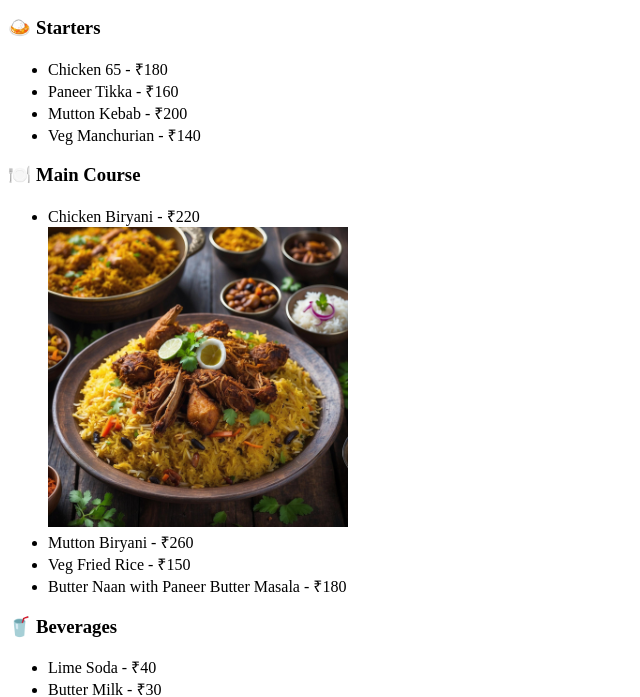
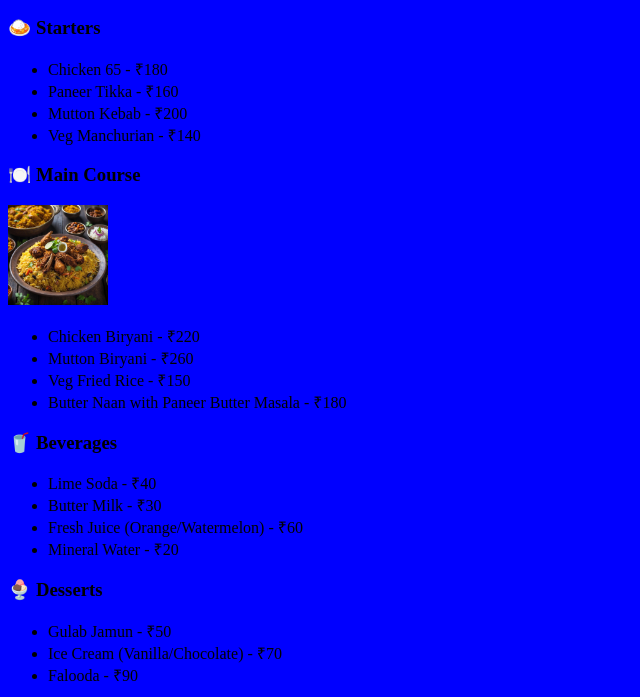
Before and after one commit to sabintaj22-create/mywebsite, a plain HTML site: page bhuhari.html in a window 1280 px wide. Shown: the part 110-807 px from the top of the page, without its empty margins (0-640 px from the left). Drawn offline with Linux system fonts and the light colour scheme.

Commit message:
Update bhuhari.html

```diff
--- a/bhuhari.html
+++ b/bhuhari.html
@@ -3,7 +3,7 @@
 <head>
     <title>Hiza Restaurant - Menu</title>
 </head>
-<body>
+<body style="background-color: blue">
 
     <h1>Hiza Restaurant</h1>
     <h2>Menu Card</h2>
@@ -17,9 +17,9 @@
     </ul>
 
     <h3>🍽️ Main Course</h3>
+        <img src="biriyanimenu.jpg" alt="Chicken Biryani" width="100">
     <ul>
         <li>Chicken Biryani - ₹220</li>
-           <img src="biriyanimenu.jpg" alt="Chicken Biryani" width="300">
         <li>Mutton Biryani - ₹260</li>
         <li>Veg Fried Rice - ₹150</li>
         <li>Butter Naan with Paneer Butter Masala - ₹180</li>
```
